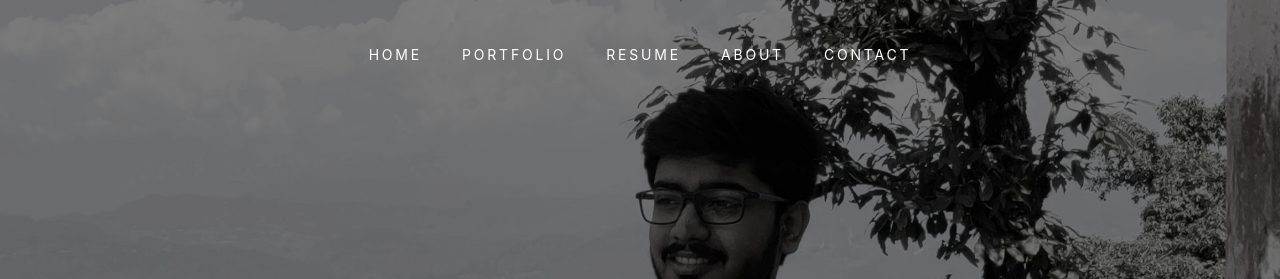
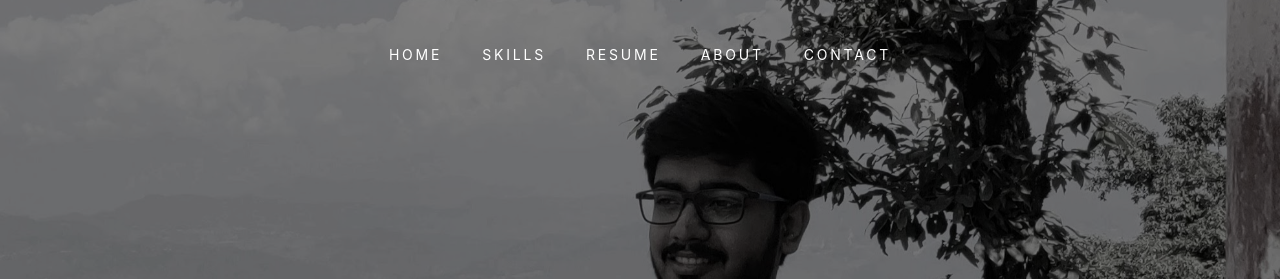
Before and after one commit to abhilashbss/abhilashbss.github.io, a plain HTML site: page index.html in a window 1280 px wide. Shown: the top 279 px of the page. Drawn offline with nearby package versions, Linux system fonts and the light colour scheme; files whose address does not match are found by name.

Commit message:
minor change

```diff
--- a/index.html
+++ b/index.html
@@ -30,7 +30,7 @@
 			<div class="collapse navbar-collapse justify-content-md-center" id="navbarsExample09">
 				<ul class="navbar-nav">
 					<li class="nav-item"><a class="nav-link" href="#section-home">Home</a></li>
-					<li class="nav-item"><a class="nav-link" href="#section-portfolio">Portfolio</a></li>
+					<li class="nav-item"><a class="nav-link" href="#section-portfolio">Skills</a></li>
 					<li class="nav-item"><a class="nav-link" href="#section-resume">Resume</a></li>
 					<li class="nav-item"><a class="nav-link" href="#section-about">About</a></li>
 					<li class="nav-item"><a class="nav-link" href="#section-contact">Contact</a></li>
```
